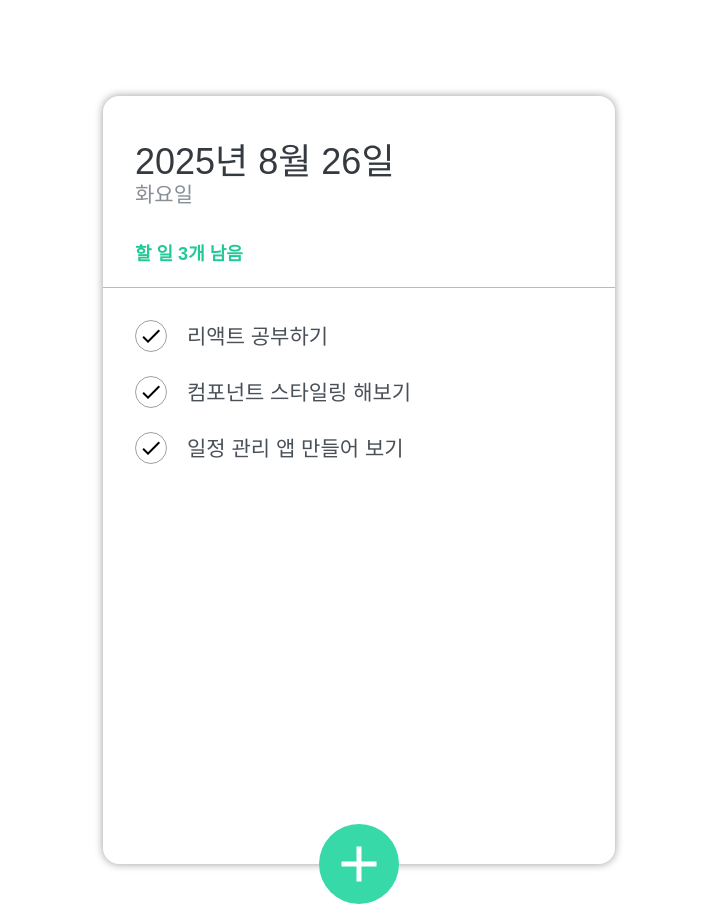
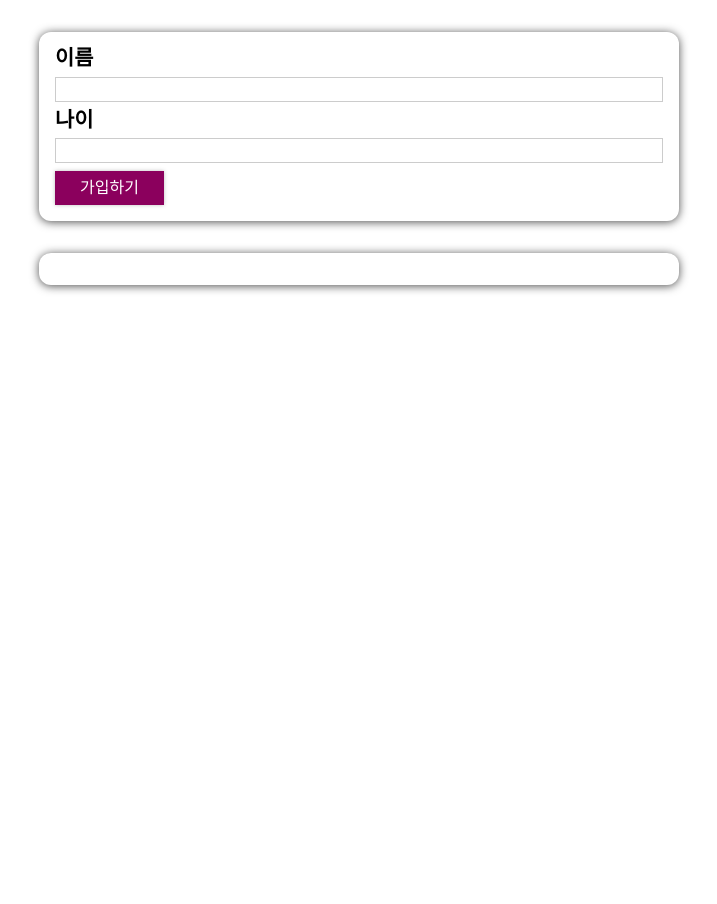
Before and after one commit to sdj3959/react-study202508, a React (Vite) app: page / in a window 1280 px wide. Shown: the whole page, without its empty margins (281-998 px from the left). After the commit the page ends 800 px from the top, so only its background shows below. Built offline with nearby package versions, Linux system fonts and the light colour scheme.

Commit message:
5-2-2. 사용자 추가와 목록 렌더링

```diff
--- a/src/App.jsx
+++ b/src/App.jsx
@@ -1,40 +1,24 @@
 import React, {useState} from 'react';
 import './App.css';
-import TodoTemplate from "./components/Todos/TodoTemplate.jsx";
+import AddUsers from './components/Users/AddUsers.jsx';
+import UserList from './components/Users/UserList.jsx';
 
 const App = () => {
 
-  const [ todos, setTodos ] = useState([
-    { id: Math.random().toString(), text: '리액트 공부하기', done: false },
-    { id: Math.random().toString(), text: '컴포넌트 스타일링 해보기', done: false },
-    { id: Math.random().toString(), text: '일정 관리 앱 만들어 보기', done: false },
-  ]);
+  // 회원들이 저장될 배열
+  const [userList, setUserList] = useState([]);
 
-  const onAddTodo = (text) => {
-    // 새로운 할 일 추가 로직
-    setTodos(prev => [
-        ...prev
-        , { id: Math.random().toString(), text, done: false }
-      ]);
-
-    return todos;
+  // 입력한 회원정보를 가져오는 함수
+  const addUserInfo = (user) => {
+    setUserList([...userList, user]);
   };
 
-  const onDeleteTodo = (id) => {
-    // 할 일 삭제 로직
-    setTodos(prev => prev.filter(todo => todo.id !== id));
-    return todos;
-  };
-
-  // done이 false인 항목의 개수
-  const todoCount = todos.filter(todo => !todo.done).length;
-
-  const onCheckTodo = (id) => {
-    setTodos(prev => prev.map(todo => todo.id === id ? { ...todo, done: !todo.done } : todo));
-    return todos;
-  };
-
-  return <TodoTemplate onAddTodo={onAddTodo} todoList={todos} onDeleteTodo={onDeleteTodo} todoCount={todoCount} onCheckTodo={onCheckTodo} />
+  return (
+    <>
+      <AddUsers onAddUser={addUserInfo} />
+      <UserList users={userList} />
+    </>
+  );
 };
 
 export default App;
--- /dev/null
+++ b/src/components/Users/AddUsers.jsx
@@ -0,0 +1,65 @@
+import React, {useState} from 'react';
+import styles from './AddUsers.module.css';
+import Card from '../ui/Card';
+import Button from '../ui/Button';
+
+const AddUsers = ({ onAddUser }) => {
+
+  // 입력값들을 상태관리
+  const [userValue, setUserValue] = useState({
+    username: '',
+    age: '',
+  });
+
+  const handleName = (e) => {
+    setUserValue({
+      ...userValue,
+      username: e.target.value,
+    });
+  };
+  const handleAge = (e) => {
+    setUserValue({
+      ...userValue,
+      age: e.target.value,
+    });
+  };
+
+  const handleSubmit = (e) => {
+    e.preventDefault();
+
+    onAddUser({
+      ...userValue,
+      id: Math.random().toString(),
+    });
+
+    setUserValue({
+      username: '',
+      age: '',
+    });
+  };
+
+
+  return (
+    <Card className={styles.input}>
+      <form onSubmit={handleSubmit}>
+        <label htmlFor='username'>이름</label>
+        <input
+          id='username'
+          type='text'
+          value={userValue.username}
+          onInput={handleName}
+        />
+        <label htmlFor='age'>나이</label>
+        <input
+          id='age'
+          type='number'
+          value={userValue.age}
+          onInput={handleAge}
+        />
+        <Button type='submit'>가입하기</Button>
+      </form>
+    </Card>
+  );
+};
+
+export default AddUsers;
--- /dev/null
+++ b/src/components/Users/AddUsers.module.css
@@ -0,0 +1,27 @@
+.input {
+    margin: 2rem auto;
+    padding: 1rem;
+    width: 90%;
+    max-width: 40rem;
+}
+
+.input label {
+    display: block;
+    font-weight: bold;
+    margin-bottom: 0.5rem;
+    font-size: 1.3em;
+}
+
+.input input {
+    font: inherit;
+    display: block;
+    width: 100%;
+    border: 1px solid #ccc;
+    padding: 0.15rem;
+    margin-bottom: 0.5rem;
+}
+
+.input input:focus {
+    outline: none;
+    border-color: #4f005f;
+}
--- /dev/null
+++ b/src/components/Users/UserList.jsx
@@ -0,0 +1,19 @@
+import React from 'react';
+import styles from './UserList.module.css';
+import Card from '../ui/Card';
+
+const UserList = ({users}) => {
+  return (
+    <Card className={styles.users}>
+      <ul>
+        {users.map((user) => (
+          <li key={user.id}>
+            {user.username} ({user.age}세)
+          </li>
+        ))}
+      </ul>
+    </Card>
+  );
+};
+
+export default UserList;
--- /dev/null
+++ b/src/components/Users/UserList.module.css
@@ -0,0 +1,16 @@
+.users {
+    margin: 2rem auto;
+    width: 90%;
+    max-width: 40rem;
+}
+
+.users ul {
+    list-style: none;
+    padding: 1rem;
+}
+
+.users li {
+    border: 1px solid #ccc;
+    margin: 0.5rem 0;
+    padding: 0.5rem;
+}
```
